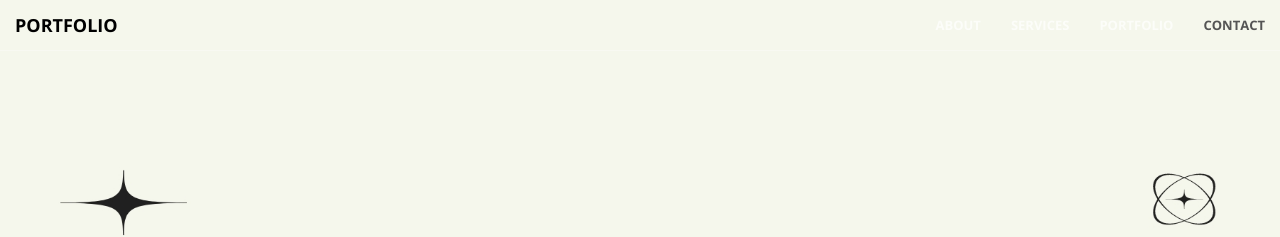
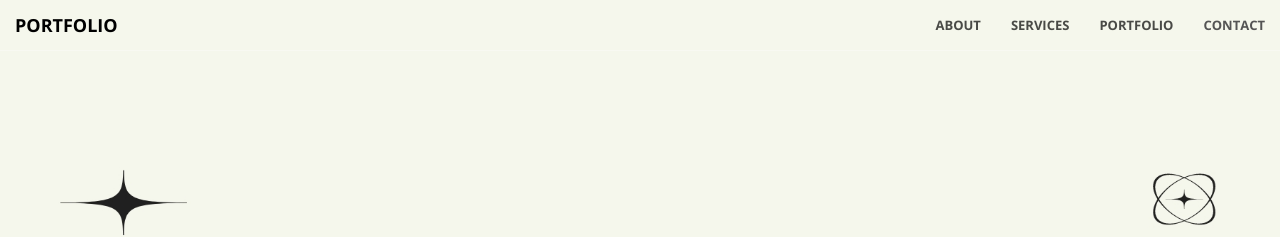
Before and after one commit to ymdev2023/ymdev2023.github.io, a Jekyll site: the page built from index.html, in a window 1280 px wide. Shown: the top 237 px of the page. Built offline with Jekyll 4.4.1, drawn with Linux system fonts in a browser that asks for light colours.

Commit message:
Update _base.scss

```diff
--- a/_sass/_base.scss
+++ b/_sass/_base.scss
@@ -120,9 +120,9 @@ aside {
         }
         .nav > li > a,
         .nav > li > a:focus {
-            color: rgba(white, .7);
+            color: rgba(black, .7);
             &:hover {
-                color: white;
+                color: black;
             }
         }
         &.affix {
```
